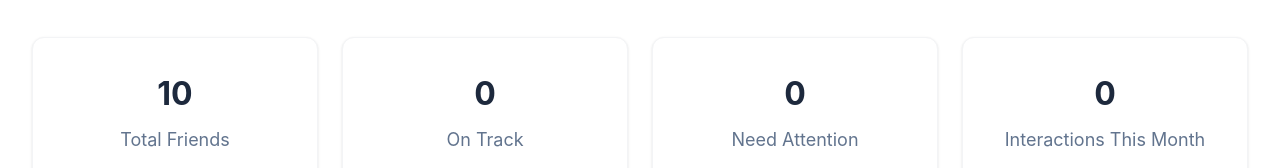
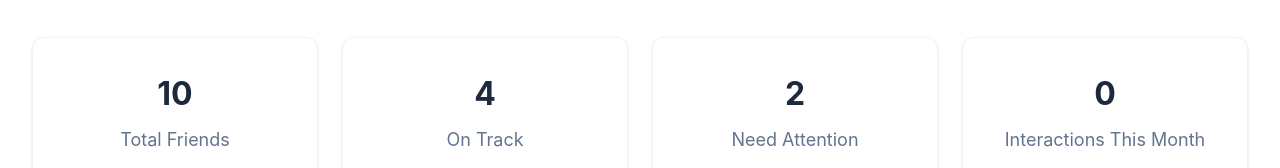
Before and after one commit to ArifKhanEver/KinKeeper, a React (Vite) app: page / in a window 1280 px wide. Shown: the part 412-580 px from the top of the page. Built offline with nearby package versions, Linux system fonts and the light colour scheme.

Commit message:
Status modified

```diff
--- a/src/Pages/HomePage/AllFriends.jsx
+++ b/src/Pages/HomePage/AllFriends.jsx
@@ -7,8 +7,8 @@ const AllFriends = () => {
     const [friends, setFriends] = useState([]);
     const [loading, setLoading] = useState(true)
 
-    const totalOnTrack = friends.filter(friend=>friend.status =='On-Track')
-    const totalAlmostDue = friends.filter(friend=>friend.status =='Almost Due')
+    const totalOnTrack = friends.filter(friend=>friend.status =='on-track')
+    const totalAlmostDue = friends.filter(friend=>friend.status =='almost due')
 
     useEffect(()=>{
         fetch('/friends.json').then(res=>res.json()).then(data=>{
```
